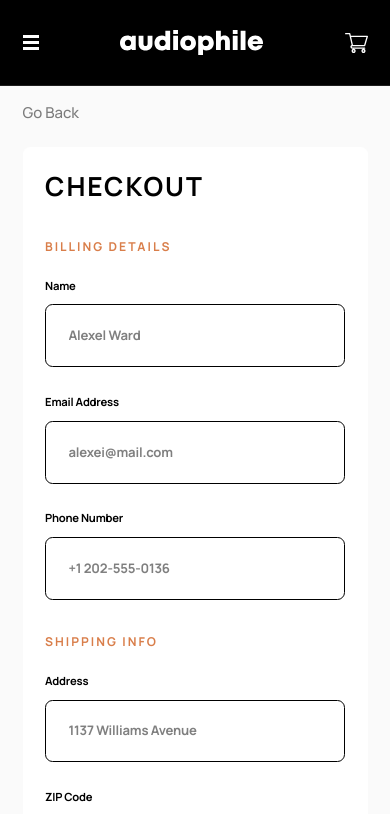
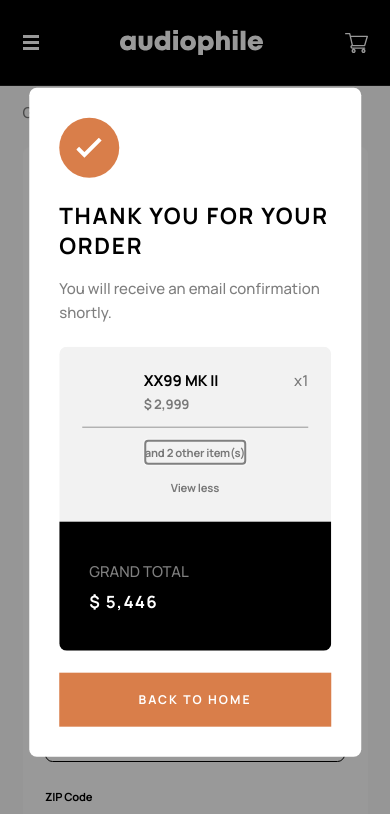
Before and after one commit to nofuenterr/audiophile, a React (Vite) app: page /checkout in a window 390 px wide. Shown: the top 814 px of the page. Built offline with nearby package versions, Linux system fonts and the light colour scheme.

Commit message:
feat: add checkout modal with placeholder content, styles, and responsiveness

```diff
--- /dev/null
+++ b/src/components/checkout/CheckoutModal.tsx
@@ -0,0 +1,84 @@
+import { Dialog } from 'radix-ui';
+
+export default function CheckoutModal() {
+	return (
+		<Dialog.Root open>
+			<Dialog.Trigger asChild>
+				<button className="Button violet">Edit profile</button>
+			</Dialog.Trigger>
+			<Dialog.Portal>
+				<Dialog.Overlay className="bg-dark-900 fixed inset-0 opacity-40 duration-150" />
+
+				<Dialog.Content className="bg-light-900 text-dark-900 fixed top-1/2 left-1/2 w-[85vw] max-w-135 -translate-1/2 rounded-lg p-8 duration-150">
+					<div className="bg-primary mb-6 grid size-16 place-content-center rounded-full md:mb-8">
+						<svg
+							width={26}
+							height={21}
+							viewBox="0 0 26 21"
+							fill="none"
+							xmlns="http://www.w3.org/2000/svg"
+						>
+							<path
+								d="M1.414 10.466l6.752 6.751L23.969 1.414"
+								className="stroke-light-900"
+								strokeWidth={4}
+							/>
+						</svg>
+					</div>
+
+					<Dialog.Title className="heading mb-4 text-2xl leading-8.25 tracking-[1.7px] md:mb-7 md:text-[2rem] md:leading-9 md:tracking-[1.15px]">
+						THANK YOU FOR YOUR ORDER
+					</Dialog.Title>
+
+					<Dialog.Description className="mb-6 opacity-50">
+						You will receive an email confirmation shortly.
+					</Dialog.Description>
+
+					<div className="mb-6 grid overflow-hidden rounded-lg md:mb-12 md:grid-cols-[1fr_12.25rem]">
+						<div className="bg-light-700 grid gap-3 p-6">
+							<div className="grid grid-cols-[auto_1fr] gap-4">
+								<div className="size-12.5 bg-transparent"></div>
+
+								<div className="flex w-full justify-between gap-3 self-center">
+									<div>
+										<p className="font-bold">XX99 MK II</p>
+										<p className="input opacity-50">$ 2,999</p>
+									</div>
+									<p className="opacity-50">x1</p>
+								</div>
+							</div>
+
+							<hr className="text-gray w-full" />
+
+							<div className="justify-self-center">
+								<button className="label cursor-pointer opacity-50">
+									and 2 other item(s)
+								</button>
+							</div>
+
+							<div className="justify-self-center">
+								<button className="label cursor-pointer opacity-50">
+									View less
+								</button>
+							</div>
+						</div>
+
+						<div className="bg-dark-900 text-light-900 grid content-end gap-2 px-8 py-10">
+							<h2 className="uppercase opacity-50">Grand Total</h2>
+							<p className="heading heading-6">$ 5,446</p>
+						</div>
+					</div>
+
+					<Dialog.Close asChild>
+						<button
+							className="bg-primary hover:bg-primary-hover text-light-900 subtitle w-full cursor-pointer px-8 py-4"
+							aria-label="Back to home"
+						>
+							Back to Home
+						</button>
+					</Dialog.Close>
+				</Dialog.Content>
+			</Dialog.Portal>
+		</Dialog.Root>
+	);
+}
--- a/src/pages/Checkout.tsx
+++ b/src/pages/Checkout.tsx
@@ -3,6 +3,7 @@ import GoBackButton from '../components/shared/GoBackButton';
 import MainWrapper from '../components/shared/MainWrapper';
 import ContentWrapper from '../components/shared/ContentWrapper';
 import clsx from 'clsx';
+import CheckoutModal from '../components/checkout/CheckoutModal';
 
 export default function Checkout() {
 	return (
@@ -18,6 +19,8 @@ export default function Checkout() {
 					</CheckoutPageContentWrapper>
 				</ContentWrapper>
 			</MainWrapper>
+
+			<CheckoutModal />
 		</div>
 	);
 }
```
